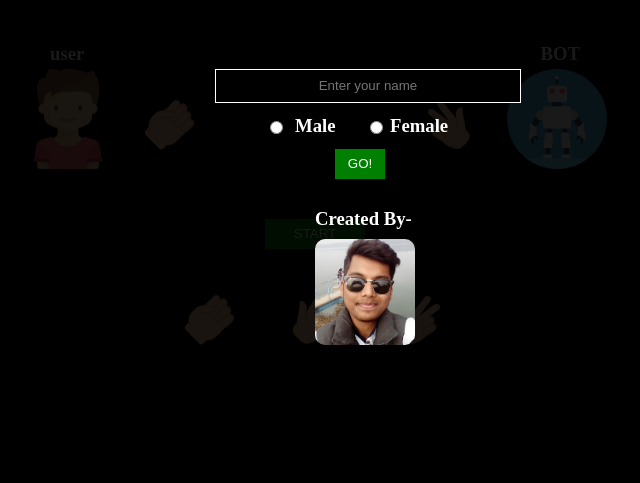
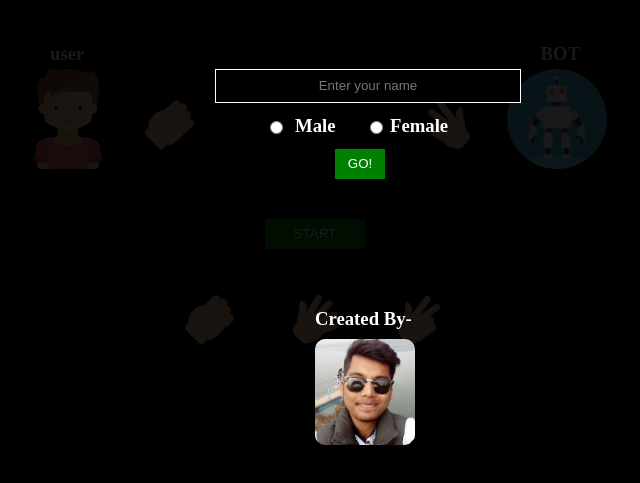
Before and after one commit to aayush2096/BeatTheBot, a plain HTML site: page index.html in a window 1280 px wide. Shown: the part 61-544 px from the top of the page, without its empty margins (325-965 px from the left). Drawn offline with Linux system fonts and the light colour scheme.

Commit message:
Update btb.css

```diff
--- a/btb.css
+++ b/btb.css
@@ -251,7 +251,7 @@ body
 {
 	position:absolute;
 	left:50%;
-	top:250px;
+	top:350px;
 	z-index:1;
 
 	width:200px;
```
